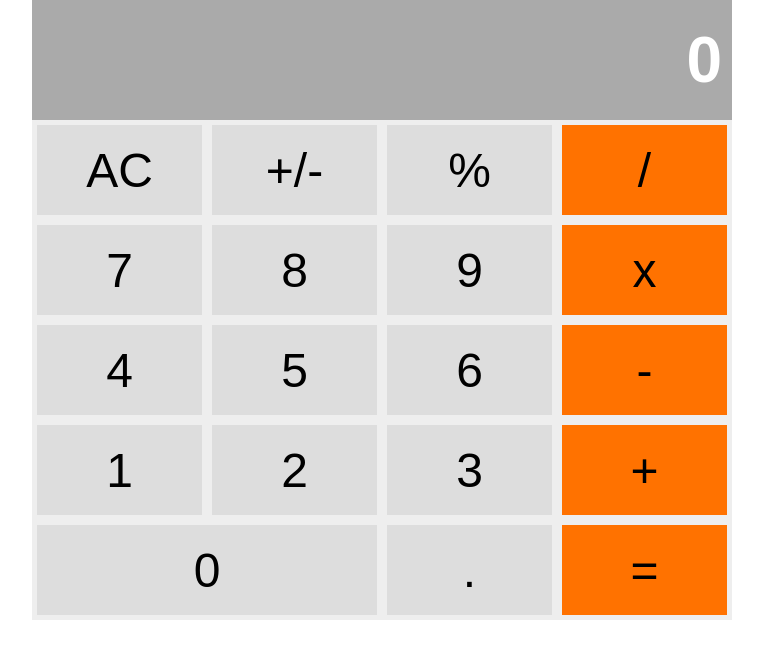
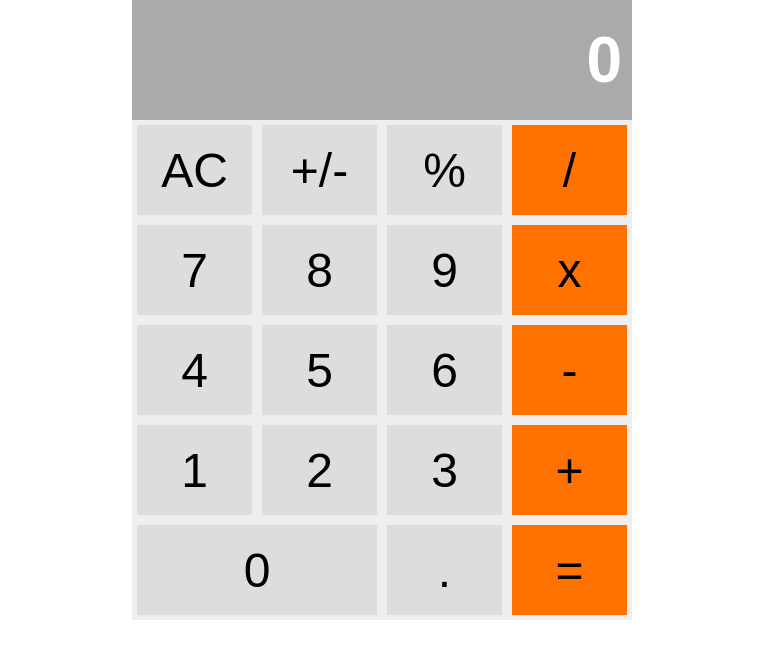
Before and after one commit to cdrani/react-calculator, a React (Create React App) app: page / in a window 1280 px wide. Shown: the top 658 px of the page, without its empty margins (258-1021 px from the left). Built offline with nearby package versions, Linux system fonts and the light colour scheme.

Commit message:
remove buttons outline
reduce with of calculator
add outline: none; to CalcButton style

fixes #1

```diff
--- a/src/components/App.js
+++ b/src/components/App.js
@@ -8,7 +8,7 @@ const AppWrapper = styled.div`
   box-sizing: border-box;
   display: flex;
   flex-direction: column;
-  width: 700px;
+  width: 500px;
   margin: 0 auto;
 `
 
--- a/src/components/Button.js
+++ b/src/components/Button.js
@@ -1,6 +1,9 @@
 import React from 'react'
 import PropTypes from 'prop-types'
 import styled from 'styled-components'
+
+const Button = ({ buttonName, color, wide, clickHandler }) => {
+  let input
 
   const CalcButton = styled.input`
     width: ${props => (props.wide ? '50%' : '25%')};
@@ -11,15 +14,12 @@ const CalcButton = styled.input`
     color: #000;
     background-color: ${props => props.color || '#ddd'};
     cursor: pointer;
+    outline: none;
 
     :hover {
       background-color: ${props => (props.color ? '#ff9926' : '#bbb')};
     }
   `
-
-const Button = ({ buttonName, color, wide, clickHandler }) => {
-  let input
-
   const handleClick = buttonName => {
     return clickHandler(input.value)
   }
--- a/src/components/Display.js
+++ b/src/components/Display.js
@@ -5,11 +5,11 @@ import styled from 'styled-components'
 const Input = styled.input`
   display: flex;
   height: 100px;
-  color: #fff;
+  padding: 10px;
   font-weight: bold;
-  padding: 10px;
   text-align: right;
   background-color: #aaa;
+  color: #fff;
   font-size: 4rem;
   border: none;
 `
```
Lines whose indentation alone changed are shown as unchanged.
